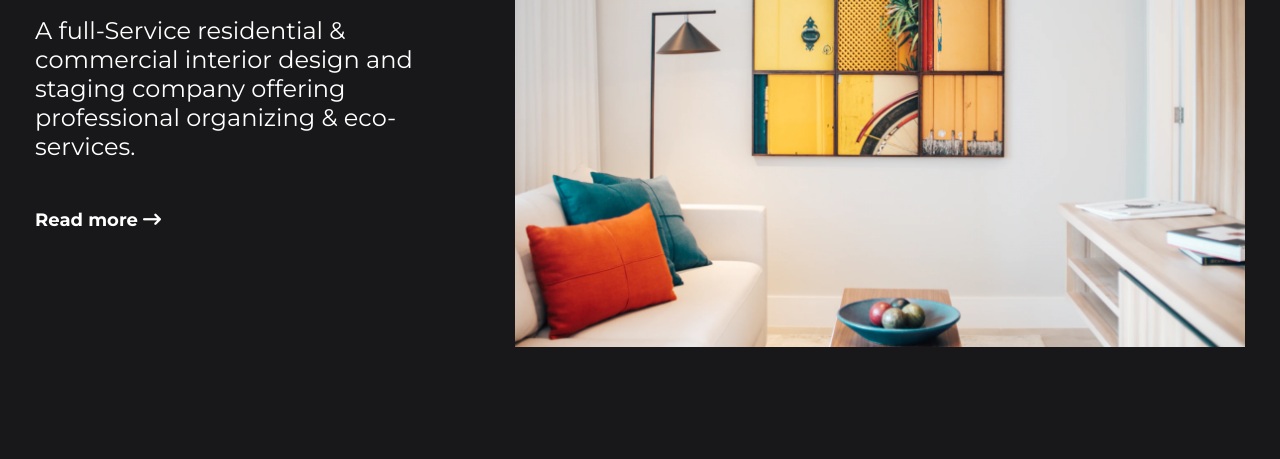
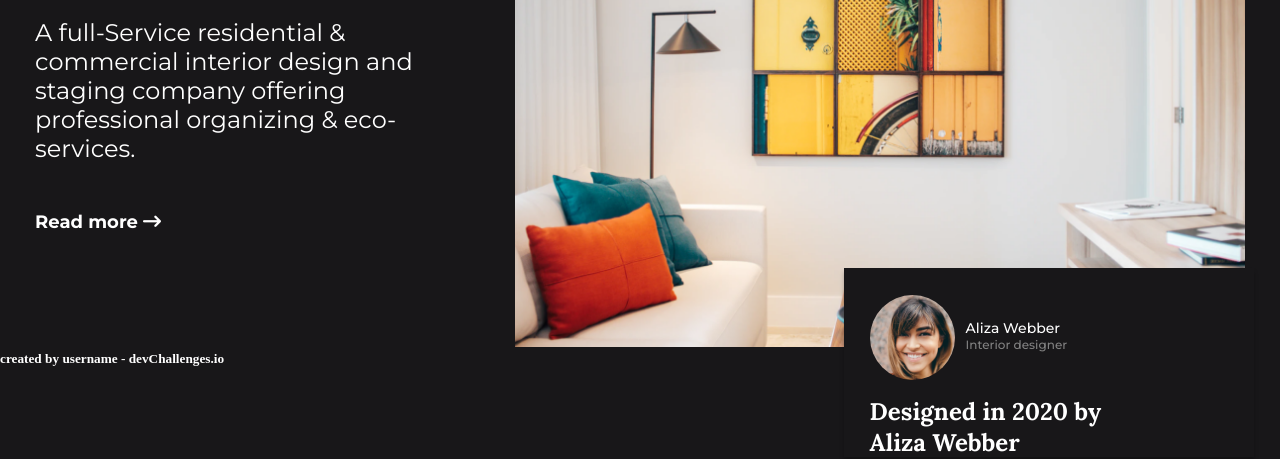
Before and after one commit to NasifAhmed/devchallenges-interior-consultant, a plain HTML site: page index.html in a window 1280 px wide. Shown: the part 410-869 px from the top of the page. Before the commit the page ends 800 px from the top, so only its background shows below. Drawn offline with nearby package versions, Linux system fonts and the light colour scheme.

Commit message:
Add designer overlay in main

```diff
--- a/index.html
+++ b/index.html
@@ -43,8 +43,23 @@
         </p>
         <a href="">Read more <i class="fa-solid fa-arrow-right-long"></i></a>
       </div>
-      <img src="assets/photo1.png" alt="" class="main-banner" />
+      <div class="main-banner">
+        <img src="assets/photo1.png" alt="" />
+        <section class="designer-overlay">
+          <div class="designer-content">
+            <img src="assets/photo2.png" alt="" />
+            <h3>Aliza Webber</h3>
+            <span>Interior designer</span>
+            <p>
+              Designed in 2020 by <br />
+              Aliza Webber
+            </p>
+          </div>
+        </section>
+      </div>
     </main>
-    <footer></footer>
+    <footer>
+      <h5>created by username - devChallenges.io</h5>
+    </footer>
   </body>
 </html>
--- a/styles/style.css
+++ b/styles/style.css
@@ -106,5 +106,68 @@ main {
 }
 
 .main-banner {
+    position: relative;
     width: 57%;
 }
+
+.main-banner img {
+    width: 100%;
+}
+
+.designer-overlay {
+    position: absolute;
+    top: 85%;
+    left: 45%;
+    width: 410px;
+    height: 189px;
+    background: #181719;
+    box-shadow: 0px 4px 4px 0px rgba(0, 0, 0, 0.25);
+}
+
+.designer-content {
+    display: grid;
+    grid-template: repeat(3, 40%) / repeat(4, 25%);
+    padding: 10px 0px 34px 26px;
+}
+
+.designer-content img {
+    grid-area: 1 / 1 / 3 / 3;
+    width: 85px;
+    border-radius: 50%;
+}
+
+.designer-content h3 {
+    grid-area: 1 / 2 / 2 / 4;
+    align-self: flex-end;
+    color: #FFF;
+    font-family: Montserrat;
+    font-size: 14px;
+    font-style: normal;
+    font-weight: 500;
+    line-height: normal;
+}
+
+.designer-content span {
+    grid-area: 2 / 2 / 3 / 5;
+    color: var(--gray-3, #828282);
+    font-family: Montserrat;
+    font-size: 12px;
+    font-style: normal;
+    font-weight: 500;
+    line-height: normal;
+}
+
+.designer-content img {
+    grid-area: 1 / 1 / 3 / 3;
+    align-self: center;
+}
+
+.designer-content p {
+    grid-area: 3 / 1 / 4 / 5;
+    color: #FFF;
+    font-family: Lora;
+    font-size: 24px;
+    font-style: normal;
+    font-weight: 700;
+    line-height: normal;
+}
```
